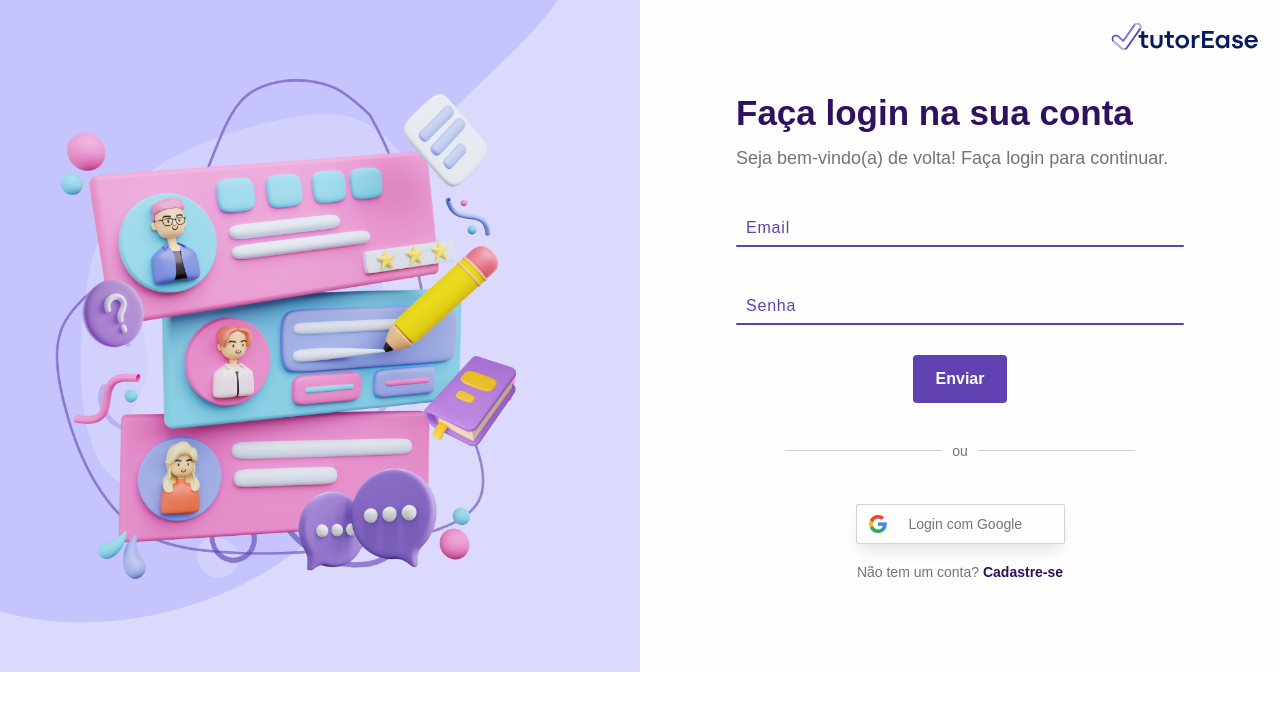
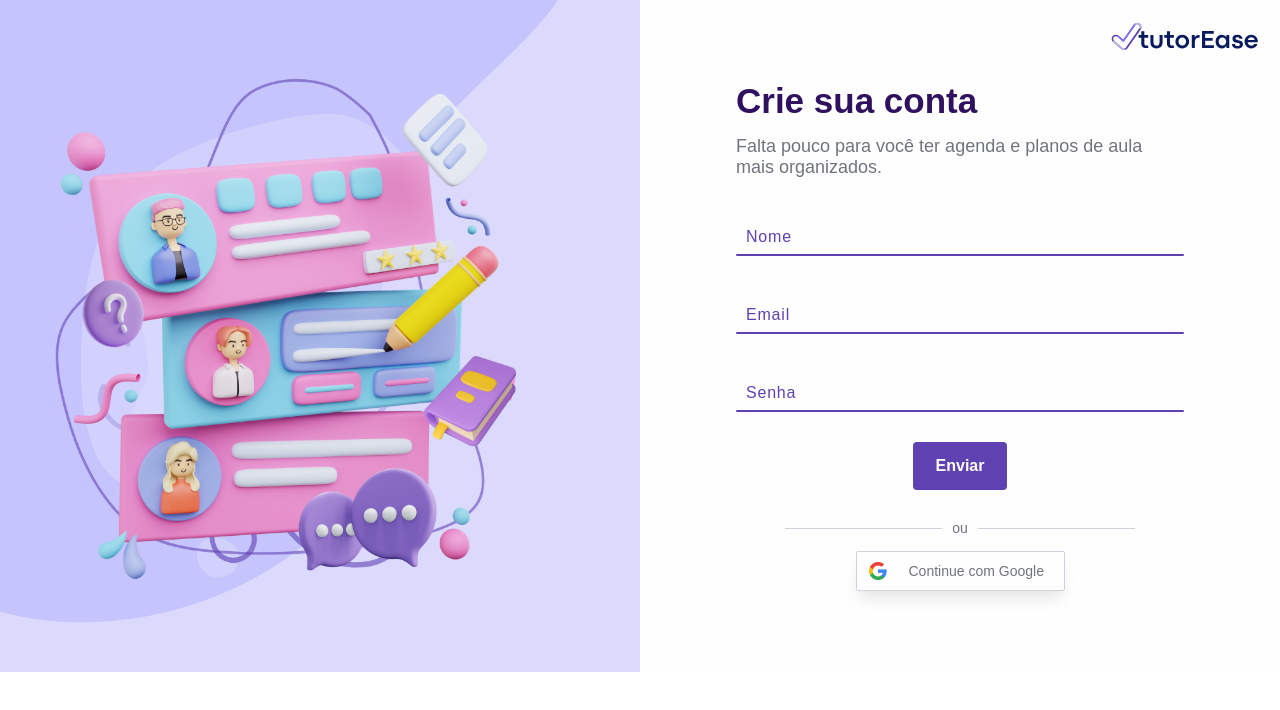
Before and after one commit to jepariz/tutorease-front, a React (Create React App) app: page /auth in a window 1280 px wide. Shown: the top 710 px of the page. Built offline with nearby package versions, Linux system fonts and the light colour scheme.

Commit message:
fix: login form

```diff
--- a/src/App.js
+++ b/src/App.js
@@ -3,15 +3,16 @@ import {
   BrowserRouter as Router,
   Routes,
   Route,
+  Navigate,
 } from "react-router-dom";
 import AuthContext, { AuthProvider } from "./contexts/AuthContext";
 import GlobalStyle from "./GlobalStyles";
 import Auth from "./pages/Auth";
 import Dashboard from "./pages/Dashboard";
 import LandindPage from "./pages/LandingPage";
+import { auth } from "./configs/firebase";
 
 export default function App() {
-
   return (
     <AuthProvider>
       <Router>
@@ -19,9 +20,26 @@ export default function App() {
         <Routes>
           <Route path="/" element={<LandindPage />} />
           <Route path="/auth" element={<Auth />} />
-          <Route path="/dashboard" element={<Dashboard/>} />
+          <Route
+            path="/dashboard"
+            element={
+              <ProtectedRouteGuard>
+                <Dashboard />
+              </ProtectedRouteGuard>
+            }
+          />
         </Routes>
       </Router>
     </AuthProvider>
   );
 }
+
+function ProtectedRouteGuard({ children }) {
+  const token = auth?.currentUser?.uid;
+
+  if (!token) {
+    return <Navigate to="/auth" />;
+  }
+
+  return <>{children}</>;
+}
--- a/src/components/Auth/Form.js
+++ b/src/components/Auth/Form.js
@@ -1,31 +1,18 @@
 import styled from "styled-components";
-import { useContext } from "react";
-import AuthContext from "../../contexts/AuthContext";
-import RegisterForm from "./FormType/RegisterForm";
-import LoginForm from "./FormType/LoginForm";
+import RegisterForm from "./RegisterForm";
 
 
 function AuthForm() {
-  const { formType} = useContext(AuthContext);
 
   return (
     <>
-    {formType === "register" ? (<AuthFormMessage>
+    <AuthFormMessage>
         <h1>Crie sua conta</h1>
         <p>
           Falta pouco para você ter agenda e planos de aula mais organizados.
         </p>
-      </AuthFormMessage>): (<AuthFormMessage>
-        <h1>Faça login na sua conta</h1>
-        <p>
-          Seja bem-vindo(a) de volta! Faça login para continuar.
-        </p>
-      </AuthFormMessage>)}
-      {formType === "register" ? (
-        <RegisterForm/>
-      ) : (
-       <LoginForm/>
-      )}
+      </AuthFormMessage>
+    <RegisterForm/>
     </>
   );
 }
--- a/src/components/Auth/FormType/RegisterForm.js
+++ /dev/null
@@ -1,205 +0,0 @@
-import { useContext, useState } from "react";
-import styled from "styled-components";
-import AuthContext from "../../../contexts/AuthContext";
-import Google from "../../../assets/images/Google.png"
-import { useNavigate } from "react-router-dom";
-import { auth, googleProvider } from "../../../configs/firebase";
-import {createUserWithEmailAndPassword, signInWithPopup} from "firebase/auth"
-
-function RegisterForm() {
-  const { setFormType, setUsername } = useContext(AuthContext);
-
-  const [email, setEmail] = useState("")
-  const [password, setPassword] = useState("")
-
-  const navigate = useNavigate();
-
-  console.log(auth?.currentUser?.email)
-
-  const signIn = async () => {
-    try{
-      await createUserWithEmailAndPassword(auth, email, password)
-      navigate("/dashboard")
-    }catch(err){
-      console.log(err)
-    }
-  }
-
-  const signInWithGoogle = async () => {
-    try{
-      await signInWithPopup(auth, googleProvider)
-      navigate("/dashboard")
-    }catch(err){
-      console.log(err)
-    }
-  }
-
-  return (
-    <>
-      <AuthInputsContainer>
-        <InputBox>
-          <input required type="text" onChange={(e) => setUsername(e.target.value)}/>
-          <span>Nome</span>
-          <i></i>
-        </InputBox>
-        <InputBox>
-          <input required type="text" onChange={(e) => setEmail(e.target.value)}/>
-          <span>Email</span>
-          <i></i>
-        </InputBox>
-        <InputBox>
-          <input required type="password" onChange={(e) => setPassword(e.target.value)}/>
-          <span>Senha</span>
-          <i></i>
-        </InputBox>
-        <StyledButton onClick={signIn}>Enviar</StyledButton>
-      </AuthInputsContainer>
-      <StyledDividerContainer>
-        <StyledDivider />
-        <StyledOption>ou</StyledOption>
-        <StyledDivider />
-      </StyledDividerContainer>
-      <StyledGoogleButton onClick={signInWithGoogle}>
-        <img src={Google} alt="Google logo"></img>
-        Continue com Google
-      </StyledGoogleButton>
-      <Link onClick={() => setFormType("login")}>
-        Já tem um conta? <span>Faça login</span>
-      </Link>
-    </>
-  );
-}
-
-export default RegisterForm;
-
-const AuthInputsContainer = styled.div`
-  width: 100%;
-  display: flex;
-  flex-direction: column;
-  align-items: center;
-  gap: 30px;
-`;
-
-const InputBox = styled.div`
-  position: relative;
-  width: 70%;
-
-  input {
-    position: relative;
-    width: 100%;
-    padding: 20px 10px 10px;
-    background: transparent;
-    outline: none;
-    box-shadow: none;
-    border: none;
-    color: #fefefe;
-    font-size: 1em;
-    letter-spacing: 0.05em;
-    transition: 0.5s;
-    z-index: 10;
-
-    &:valid ~ span,
-    &:focus ~ span {
-      color: #5f41b2;
-      transform: translateX(-10px) translateY(-34px);
-      font-size: 16px;
-    }
-
-    &:valid ~ i,
-    &:focus ~ i {
-      height: 44px;
-    }
-  }
-
-  span {
-    position: absolute;
-    left: 0;
-    padding: 20px 10px 10px;
-    font-size: 1em;
-    color: #5f41b2;
-    letter-spacing: 0.05em;
-    transition: 0.5s;
-    pointer-events: none;
-  }
-
-  i {
-    position: absolute;
-    left: 0;
-    bottom: 0;
-    width: 100%;
-    height: 2px;
-    background: #5f41b2;
-    border-radius: 4px;
-    transition: 0.5s;
-    pointer-events: none;
-    z-index: 9;
-  }
-`;
-
-const StyledButton = styled.button`
-  width: auto;
-  min-width: 94px;
-  height: 48px;
-  padding: 5px 20px;
-  border-radius: 4px;
-  background-color: #5f41b2;
-  color: #fefefe;
-  border: none;
-  font-weight: 700;
-  font-size: 16px;
-  cursor: pointer;
-`;
-
-const StyledGoogleButton = styled.div`
-  width: 209px;
-  height: 40px;
-  border-radius: 2px;
-  padding: 0 12px 0 12px;
-  background-color: #fefefe;
-  box-shadow: 0px 10px 15px -3px rgba(0, 0, 0, 0.1);
-  font-size: 14px;
-  color: #6f757b;
-  display: flex;
-  gap: 22px;
-  align-items: center;
-  margin-top: 15px;
-  border: 1px solid #cdd3db;
-  cursor: pointer;
-
-  img {
-    width: 18px;
-    height: 18px;
-  }
-`;
-
-const StyledDividerContainer = styled.div`
-  width: 70%;
-  display: flex;
-  align-items: center;
-  justify-content: center;
-  gap: 10px;
-  margin-top: 30px;
-`;
-
-const StyledDivider = styled.div`
-  width: 35%;
-  height: 1px;
-  background-color: #cdd3db;
-`;
-const StyledOption = styled.p`
-  color: #6f757b;
-  font-size: 14px;
-`;
-
-const Link = styled.a`
-  font-size: 14px;
-  color: #6f757b;
-  text-decoration: none;
-  margin-top: 20px;
-
-  span {
-    font-weight: 700;
-    color: #2f1160;
-    cursor: pointer;
-  }
-`;
--- a/src/components/Auth/FormType/LoginForm.js
+++ b/src/components/Auth/RegisterForm.js
@@ -1,17 +1,20 @@
 import { useContext, useState } from "react";
 import styled from "styled-components";
-import AuthContext from "../../../contexts/AuthContext";
-import Google from "../../../assets/images/Google.png"
-import { auth, googleProvider} from "../../../configs/firebase";
+import AuthContext from "../../contexts/AuthContext";
+import Google from "../../assets/images/Google.png"
+import { useNavigate } from "react-router-dom";
+import { auth, googleProvider } from "../../configs/firebase";
 import {createUserWithEmailAndPassword, signInWithPopup} from "firebase/auth"
-import { useNavigate } from "react-router-dom"
 
-function LoginForm() {
-  const { setFormType } = useContext(AuthContext);
+function RegisterForm() {
+  const { setFormType, setUsername } = useContext(AuthContext);
+
   const [email, setEmail] = useState("")
   const [password, setPassword] = useState("")
 
   const navigate = useNavigate();
+
+  console.log(auth?.currentUser?.email)
 
   const signIn = async () => {
     try{
@@ -30,11 +33,17 @@ function LoginForm() {
       console.log(err)
     }
   }
+
   return (
     <>
       <AuthInputsContainer>
         <InputBox>
-          <input required type="email" onChange={(e) => setEmail(e.target.value)}/>
+          <input required type="text" onChange={(e) => setUsername(e.target.value)}/>
+          <span>Nome</span>
+          <i></i>
+        </InputBox>
+        <InputBox>
+          <input required type="text" onChange={(e) => setEmail(e.target.value)}/>
           <span>Email</span>
           <i></i>
         </InputBox>
@@ -44,6 +53,7 @@ function LoginForm() {
           <i></i>
         </InputBox>
         <StyledButton onClick={signIn}>Enviar</StyledButton>
+      </AuthInputsContainer>
       <StyledDividerContainer>
         <StyledDivider />
         <StyledOption>ou</StyledOption>
@@ -51,17 +61,13 @@ function LoginForm() {
       </StyledDividerContainer>
       <StyledGoogleButton onClick={signInWithGoogle}>
         <img src={Google} alt="Google logo"></img>
-          Login com Google
+        Continue com Google
       </StyledGoogleButton>
-      </AuthInputsContainer>
-      <Link onClick={() => setFormType("register")}>
-        Não tem um conta? <span>Cadastre-se</span>
-      </Link>
     </>
   );
 }
 
-export default LoginForm;
+export default RegisterForm;
 
 const AuthInputsContainer = styled.div`
   width: 100%;
@@ -169,7 +175,7 @@ const StyledDividerContainer = styled.div`
   align-items: center;
   justify-content: center;
   gap: 10px;
-  margin-top: 10px;
+  margin-top: 30px;
 `;
 
 const StyledDivider = styled.div`
--- a/src/components/LandingPage/Header/Content.js
+++ b/src/components/LandingPage/Header/Content.js
@@ -6,17 +6,10 @@ import { useContext } from "react";
 import AuthContext from "../../../contexts/AuthContext";
 
 function Content() {
-  const { setFormType } = useContext(AuthContext);
 
   const navigate = useNavigate();
 
   const handleRegisterClick = () => {
-    setFormType("register");
-    navigate("/auth");
-  };
-
-  const handleLoginClick = () => {
-    setFormType("login");
     navigate("/auth");
   };
 
@@ -30,11 +23,8 @@ function Content() {
         </p>
         <div>
           <StyledRegisterButton onClick={handleRegisterClick}>
-            Crie sua conta
+            Sign up
           </StyledRegisterButton>
-          <StyledLoginButton onClick={handleLoginClick}>
-            Login
-          </StyledLoginButton>
         </div>
       </MessageContainer>
       <img
@@ -107,7 +97,7 @@ const MessageContainer = styled.div`
 `;
 
 const StyledRegisterButton = styled.button`
-  width: auto;
+  width: 200px;
   min-width: 94px;
   height: 48px;
   padding: 5px 20px;
--- a/src/contexts/AuthContext.js
+++ b/src/contexts/AuthContext.js
@@ -5,14 +5,11 @@ const AuthContext = createContext();
 export default AuthContext;
 
 export function AuthProvider({ children }) {
-  const [formType, setFormType] = useState("");
   const [username, setUsername] = useState("");
 
   return (
     <AuthContext.Provider
       value={{
-        formType,
-        setFormType,
         username,
         setUsername,
       }}
--- a/src/pages/Dashboard/index.js
+++ b/src/pages/Dashboard/index.js
@@ -8,6 +8,7 @@ function Dashboard() {
 
   const googleUsername = auth?.currentUser?.displayName
 
+  console.log(auth?.currentUser?.uid)
 
   return (
     <div>Olá, {username ? username : googleUsername}</div>
```
Lines whose indentation alone changed are shown as unchanged.
